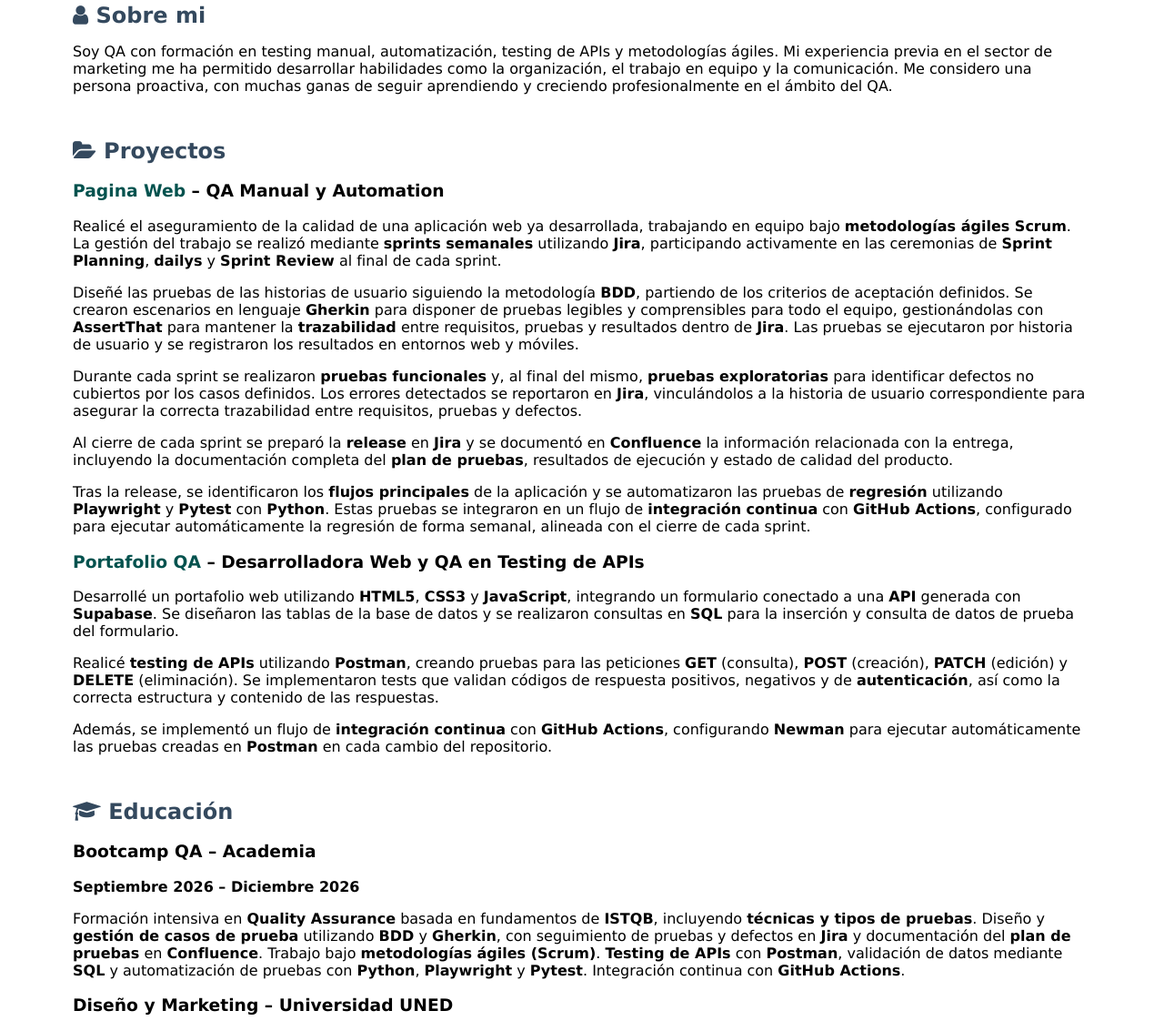
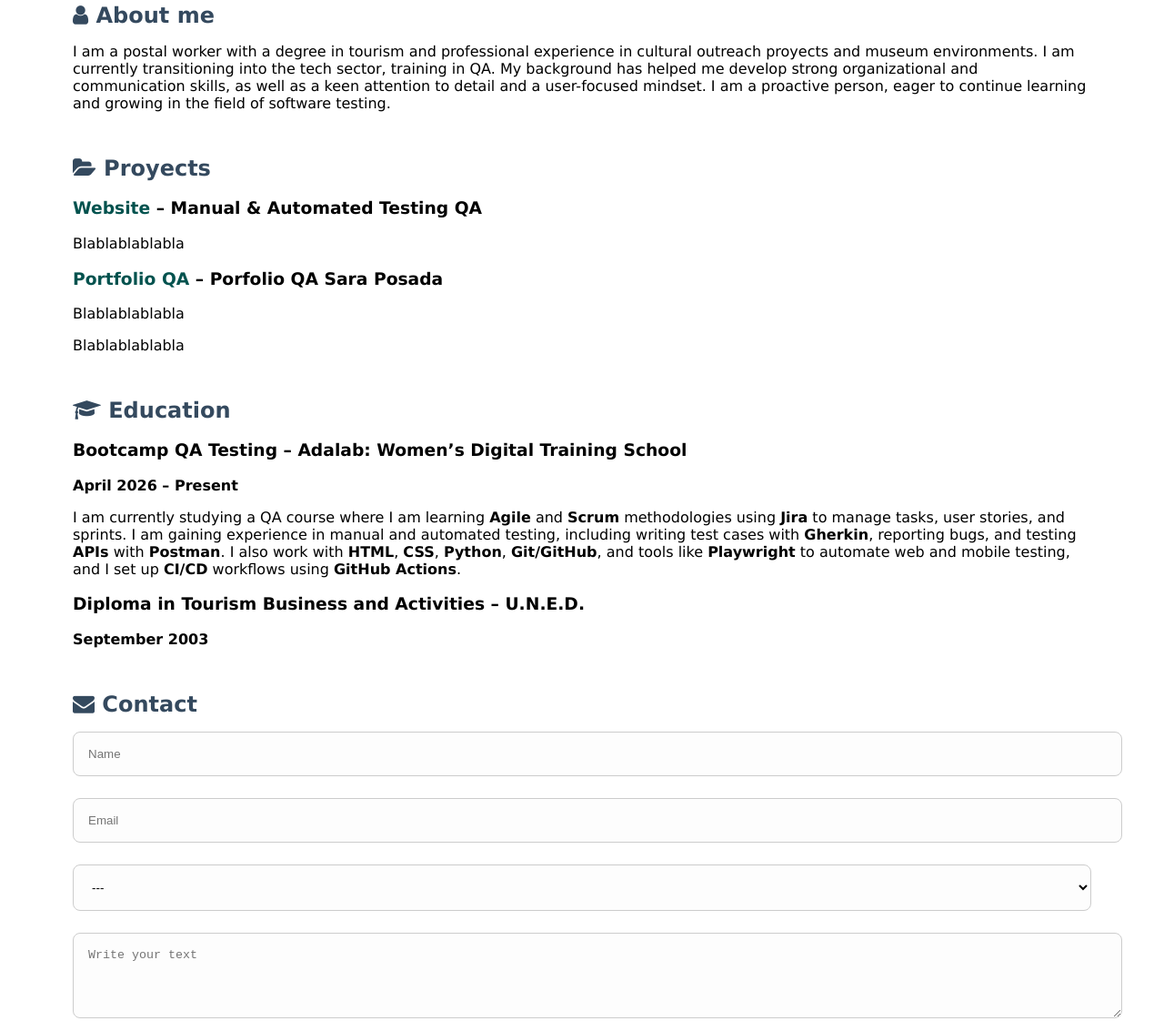
Before and after one commit to SaraPosadaOrganization/Portfolio-QA, a plain HTML site: page index.html in a window 1280 px wide. Shown: the part 498-1620 px from the top of the page at 91% size. Drawn offline with Linux system fonts and the light colour scheme.

Commit message:
Template editing

```diff
--- a/index.html
+++ b/index.html
@@ -1,12 +1,12 @@
 <!DOCTYPE html>
-<html lang="es">
+<html lang="en">
 
 <head>
   <meta charset="UTF-8" />
   <meta name="viewport" content="width=device-width, initial-scale=1.0" />
-  <meta name="description" content="Portfolio Reyes Cuesta QA" />
-  <meta name="author" content="Reyes Cuesta" />
-  <title>Reyes Cuesta - Portfolio</title>
+  <meta name="description" content="Portfolio Sara Posada QA" />
+  <meta name="author" content="Sara Posada" />
+  <title>Sara Posada - Portfolio QA</title>
   <link href="style.css" rel="stylesheet" />
   <!-- Importar Font Awesome para los iconos -->
   <link rel="stylesheet" href="https://cdnjs.cloudflare.com/ajax/libs/font-awesome/4.7.0/css/font-awesome.min.css" />
@@ -16,152 +16,101 @@
         <!-- Menú de navegación -->
   <nav>
       <ul>
-        <li><a id="menusobremi" href="#sobremi">Sobre mí</a></li>
-        <li><a id="menuproyectos" href="#proyectos">Proyectos</a></li>
-        <li><a id="menueducacion" href="#educacion">Educación</a></li>
-        <li><a id="menucontacto" href="#contacto">Contacto</a></li>
+        <li><a id="menuaboutme" href="#aboutme">About me</a></li>
+        <li><a id="menuproyects" href="#proyects">Proyects</a></li>
+        <li><a id="menueducation" href="#education">Education</a></li>
+        <li><a id="menucontact" href="#contact">Contact</a></li>
       </ul>
     </nav>
   <header>
-    <h1 id="minombre">Reyes Diaz</h1>
-    <p id="titulo">Junior QA</p>
+    <h1 id="minombre">Sara Posada</h1>
+    <p id="titulo">Junior QA Tester in Training</p>
     <p>
-      <a id="linkgithub" href="https://github.com/Bootcamp-QA/" title="GitHub"
+      <a id="linkgithub" href="https://github.com/orgs/SaraPosadaOrganization/dashboard" title="GitHub"
         class="fa fa-github fa-2x" aria-label="GitHub"></a>
-      <a id="linklinkedin" href="https://www.linkedin.com/in/reyescuesta" title="LinkedIn"
-        class="fa fa-linkedin fa-2x" aria-label="LinkedIn"></a>
+      <a id="linklinkedin" href="https://es.linkedin.com/" title="GitHub"
+        class="fa fa-linkedin fa-2x" aria-label="linkedin"></a>
+
+
     </p>
   </header>
   <main>
-    <section id="sobremi">
-      <h2 id="titulosobremi">
-        <i class="fa fa-user"></i> Sobre mi
+    <section id="aboutme">
+      <h2 id="aboutmetitle">
+        <i class="fa fa-user"></i> About me
       </h2>
 <p>
-  Soy QA con formación en testing manual, automatización, testing de APIs y
-  metodologías ágiles. Mi experiencia previa en el sector de marketing me ha permitido
-  desarrollar habilidades como la organización, el trabajo en equipo y la comunicación.
-  Me considero una persona proactiva, con muchas ganas de seguir aprendiendo y creciendo
-  profesionalmente en el ámbito del QA.
+  I am a postal worker with a degree in tourism and professional experience in cultural outreach
+  proyects and museum environments. I am currently transitioning into the tech sector, training
+  in QA. My background has helped me develop strong organizational and communication skills, as
+  well as a keen attention to detail and a user-focused mindset. I am a proactive person, eager
+  to continue learning and growing in the field of software testing.
 </p>
 
     </section>
 
-    <section id="proyectos">
-      <h2 id="tituloproyectos">
-        <i class="fa fa-folder-open"></i> Proyectos
+    <section id="proyects">
+      <h2 id="proyectstitle">
+        <i class="fa fa-folder-open"></i> Proyects
       </h2>
 
       <h3>
-        <a id="linkproyectoapi" href="https://yourwebsite.com" target="_blank">Pagina Web</a>
-        – QA Manual y Automation
+        <a id="linkproyectoapi" href="https://bootcampqa-equipo2.atlassian.net/jira/software/projects/SCRUM/boards/1?cloudId=c4411889-78e3-4437-96bf-77600160d1fb" target="_blank">Website</a>
+        – Manual & Automated Testing QA
       </h3>
-      <p>
-  Realicé el aseguramiento de la calidad de una aplicación web ya desarrollada,
-  trabajando en equipo bajo <strong>metodologías ágiles Scrum</strong>. La gestión del
-  trabajo se realizó mediante <strong>sprints semanales</strong> utilizando
-  <strong>Jira</strong>, participando activamente en las ceremonias de
-  <strong>Sprint Planning</strong>, <strong>dailys</strong> y <strong>Sprint Review</strong>
-  al final de cada sprint.
+
+<p>
+ Blablablablabla
+</p>
+      <h3>
+        <a id="linkproyectoportafolio" href="https://github.com/SaraPosadaOrganization/Portfolio-QA/">Portfolio QA</a>
+        – Porfolio QA Sara Posada
+      </h3>
+     <p>
+Blablablablabla
 </p>
 
 <p>
-  Diseñé las pruebas de las historias de usuario siguiendo la metodología
-  <strong>BDD</strong>, partiendo de los criterios de aceptación definidos. Se crearon
-  escenarios en lenguaje <strong>Gherkin</strong> para disponer de pruebas legibles y
-  comprensibles para todo el equipo, gestionándolas con <strong>AssertThat</strong> para
-  mantener la <strong>trazabilidad</strong> entre requisitos, pruebas y resultados dentro
-  de <strong>Jira</strong>. Las pruebas se ejecutaron por historia de usuario y se
-  registraron los resultados en entornos web y móviles.
-</p>
+  Blablablablabla
 
 <p>
-  Durante cada sprint se realizaron <strong>pruebas funcionales</strong> y, al final del
-  mismo, <strong>pruebas exploratorias</strong> para identificar defectos no cubiertos por
-  los casos definidos. Los errores detectados se reportaron en <strong>Jira</strong>,
-  vinculándolos a la historia de usuario correspondiente para asegurar la correcta
-  trazabilidad entre requisitos, pruebas y defectos.
-</p>
 
-<p>
-  Al cierre de cada sprint se preparó la <strong>release</strong> en <strong>Jira</strong>
-  y se documentó en <strong>Confluence</strong> la información relacionada con la entrega,
-  incluyendo la documentación completa del <strong>plan de pruebas</strong>, resultados
-  de ejecución y estado de calidad del producto.
-</p>
-
-<p>
-  Tras la release, se identificaron los <strong>flujos principales</strong> de la
-  aplicación y se automatizaron las pruebas de <strong>regresión</strong> utilizando
-  <strong>Playwright</strong> y <strong>Pytest</strong> con <strong>Python</strong>. Estas
-  pruebas se integraron en un flujo de <strong>integración continua</strong> con
-  <strong>GitHub Actions</strong>, configurado para ejecutar automáticamente la regresión
-  de forma semanal, alineada con el cierre de cada sprint.
-</p>
-      <h3>
-        <a id="linkproyectoportafolio" href="https://yourwebsite.com">Portafolio QA</a>
-        – Desarrolladora Web y QA en Testing de APIs
-      </h3>
-     <p>
-  Desarrollé un portafolio web utilizando <strong>HTML5</strong>, <strong>CSS3</strong> y
-  <strong>JavaScript</strong>, integrando un formulario conectado a una
-  <strong>API</strong> generada con <strong>Supabase</strong>. Se diseñaron las tablas
-  de la base de datos y se realizaron consultas en <strong>SQL</strong> para la
-  inserción y consulta de datos de prueba del formulario.
-</p>
-
-<p>
-  Realicé <strong>testing de APIs</strong> utilizando <strong>Postman</strong>, creando
-  pruebas para las peticiones <strong>GET</strong> (consulta),
-  <strong>POST</strong> (creación), <strong>PATCH</strong> (edición) y
-  <strong>DELETE</strong> (eliminación). Se implementaron tests que validan códigos de
-  respuesta positivos, negativos y de <strong>autenticación</strong>, así como la
-  correcta estructura y contenido de las respuestas.
-</p>
-
-<p>
-  Además, se implementó un flujo de <strong>integración continua</strong> con
-  <strong>GitHub Actions</strong>, configurando <strong>Newman</strong> para ejecutar
-  automáticamente las pruebas creadas en <strong>Postman</strong> en cada cambio del
-  repositorio.
-</p>
 
     </section>
 
-    <section id="educacion">
-      <h2 id="tituloeducacion">
-        <i class="fa fa-graduation-cap"></i> Educación
+    <section id="education">
+      <h2 id="Educationtitle">
+        <i class="fa fa-graduation-cap"></i> Education
       </h2>
 
-      <h3>Bootcamp QA – Academia</h3>
-<p><strong>Septiembre 2026 – Diciembre 2026</strong></p>
+      <h3>Bootcamp QA Testing – Adalab: Women’s Digital Training School</h3>
+<p><strong>April 2026 – Present</strong></p>
 <p>
-  Formación intensiva en <strong>Quality Assurance</strong> basada en fundamentos de
-  <strong>ISTQB</strong>, incluyendo <strong>técnicas y tipos de pruebas</strong>.
-  Diseño y <strong>gestión de casos de prueba</strong> utilizando
-  <strong>BDD</strong> y <strong>Gherkin</strong>, con seguimiento de pruebas y defectos
-  en <strong>Jira</strong> y documentación del <strong>plan de pruebas</strong> en
-  <strong>Confluence</strong>. Trabajo bajo <strong>metodologías ágiles (Scrum)</strong>.
-  <strong>Testing de APIs</strong> con <strong>Postman</strong>, validación de datos
-  mediante <strong>SQL</strong> y automatización de pruebas con <strong>Python</strong>,
-  <strong>Playwright</strong> y <strong>Pytest</strong>. Integración continua con
+  I am currently studying a QA course where I am learning <strong>Agile</strong> and
+  <strong>Scrum</strong> methodologies using <strong>Jira</strong> to manage tasks, user stories,
+  and sprints.
+  I am gaining experience in manual and automated testing, including writing test cases
+  with <strong>Gherkin</strong>, reporting bugs, and testing <strong>APIs</strong> with
+  <strong>Postman</strong>.
+  I also work with <strong>HTML</strong>, <strong>CSS</strong>, <strong>Python</strong>,
+  <strong>Git/GitHub</strong>, and tools like <strong>Playwright</strong> to automate
+  web and mobile testing, and I set up <strong>CI/CD</strong> workflows using
   <strong>GitHub Actions</strong>.
 </p>
 
 
-      <h3>Diseño y Marketing – Universidad UNED</h3>
-      <p>Septiembre 2022 - Diciembre 2024</p>
+      <h3>Diploma in Tourism Business and Activities – U.N.E.D.</h3>
+      <p><strong>September 2003</strong></p>
 
-         <h3>Usabilidad UX – Udemy</h3>
-      <p>Septiembre 2022 - Diciembre 2024</p>
+
     </section>
 
-<section id="contacto">
-  <h2 id="titulocontacto">
-    <i class="fa fa-envelope"></i> Contacto
+<section id="contact">
+  <h2 id="contacttitle">
+    <i class="fa fa-envelope"></i> Contact
   </h2>
   <form id="contactForm" onsubmit="return enviarFormulario(event)">
-    <input id="nombre" type="text" placeholder="Nombre" />
+    <input id="nombre" type="text" placeholder="Name" />
     <input id="email" type="email" placeholder="Email" />
     <select id="asunto">
       <option value="">---</option>
@@ -169,9 +118,9 @@
       <option value="job">Oferta Trabajo</option>
       <option value="other">Otro</option>
     </select>
-    <textarea id="mensaje" rows="4" placeholder="Escribe tu mensaje"></textarea>
+    <textarea id="mensaje" rows="4" placeholder="Write your text"></textarea>
     <button id="enviar" type="submit">
-      <i class="fa fa-paper-plane"></i> Enviar
+      <i class="fa fa-paper-plane"></i> Send
     </button>
   </form>
   <p id="formMessage"></p>
```
